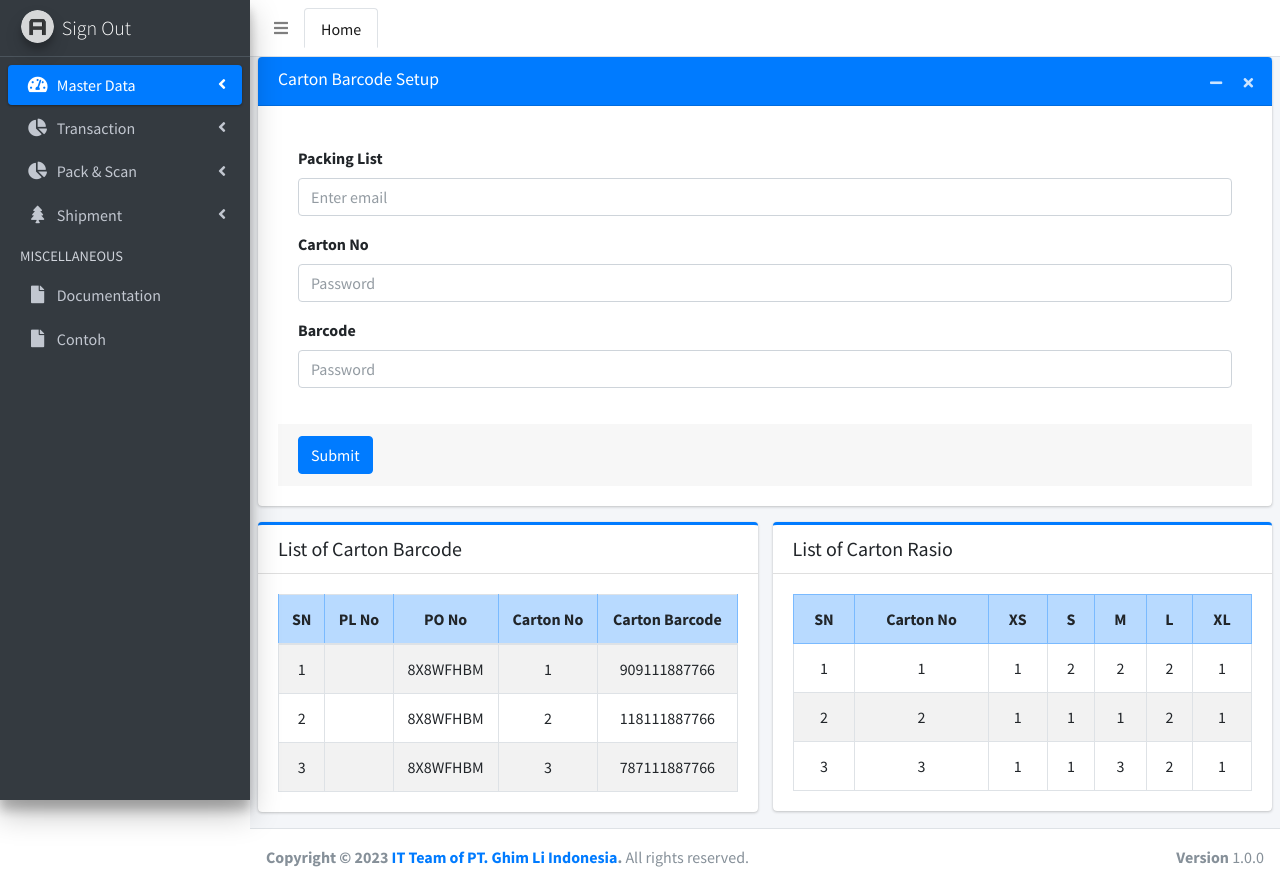
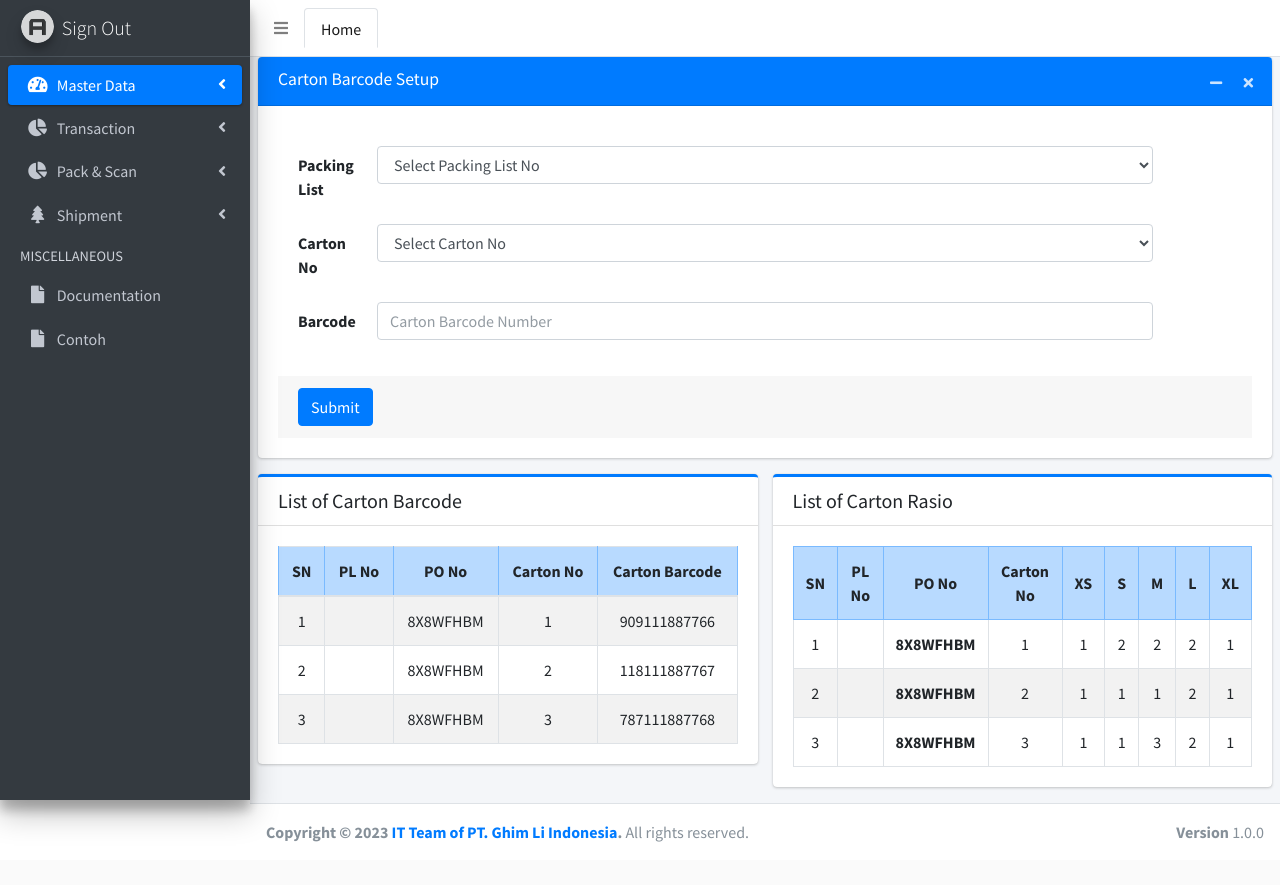
Before and after one commit to van-grafity/packing-codeigniter-app, a CodeIgniter 4 app: the page made by app/Views/carton/index.php in a window 1280 px wide. After the commit the page ends 842 px from the top, so only its background shows below. Run offline with PHP 8.4 and a stand-in for CodeIgniter, Linux system fonts and the light colour scheme; the template is opened without the code that fills it, so the values that code supplies are empty; some libraries are stand-ins or nearby versions.

Commit message:
update form carton barcode

```diff
--- a/app/Views/app-layout/template.php
+++ b/app/Views/app-layout/template.php
@@ -121,8 +121,7 @@
                             <ul class="nav nav-treeview">
                                 <li class="nav-item">
                                     <a href="../index.php/cartonbarcode" class="nav-link">
-                                        <i class="far fa-boxes-packing nav-icon"></i>
-                                        <i class="fa-solid fa-boxes-packing nav-icon"></i>
+                                        <i class="nav-icon fas fa-box-open"></i>
                                         <p>Carton Barcode & Rasio</p>
                                     </a>
                                 </li>
--- a/app/Views/carton/index.php
+++ b/app/Views/carton/index.php
@@ -21,19 +21,43 @@
             </div>
             <!-- /.card-header -->
             <div class="card-body">
-                <form>
+                <form class="form-horizontal">
                     <div class="card-body">
-                        <div class="form-group">
-                            <label for="exampleInputEmail1">Packing List</label>
-                            <input type="text" class="form-control" id="exampleInputEmail1" placeholder="Enter email">
+                        <div class="form-group row">
+                            <label for="packinglistnumber" class="col-sm-1 col-form-label">Packing List</label>
+                            <div class="col-sm-10">
+                                <select class="form-control packingListNumber" style="width: 100%;">
+                                    <option selected="selected">Select Packing List No</option>
+                                    <option>PL-GLA-001</option>
+                                    <option>PL-GLA-002</option>
+                                    <option>PL-GLA-003</option>
+                                    <option>PL-GLA-004</option>
+                                    <option>PL-GLA-005</option>
+                                    <option>PL-GLA-006</option>
+                                    <option>PL-GLA-007</option>
+                                </select>
+                            </div>
                         </div>
-                        <div class="form-group">
-                            <label for="exampleInputPassword1">Carton No</label>
-                            <input type="text" class="form-control" id="exampleInputPassword1" placeholder="Password">
+                        <div class="form-group row">
+                            <label for="carton_number" class="col-sm-1 col-form-label">Carton No</label>
+                            <div class="col-sm-10">
+                                <select class="form-control packingListNumber" style="width: 100%;">
+                                    <option selected="selected">Select Carton No</option>
+                                    <option>1</option>
+                                    <option>2</option>
+                                    <option>3</option>
+                                    <option>4</option>
+                                    <option>5</option>
+                                    <option>6</option>
+                                    <option>7</option>
+                                </select>
+                            </div>
                         </div>
-                        <div class="form-group">
-                            <label for="exampleInputPassword1">Barcode</label>
-                            <input type="text" class="form-control" id="exampleInputPassword1" placeholder="Password">
+                        <div class="form-group row">
+                            <label for="barcodenumber" class="col-sm-1 col-form-label">Barcode</label>
+                            <div class="col-sm-10">
+                                <input type="text" class="form-control" id="InputBarcodeNumber" placeholder="Carton Barcode Number">
+                            </div>
                         </div>
                     </div>
                     <!-- /.card-body -->
@@ -76,14 +100,14 @@
                                 <td class="text-center align-middle" scope="col"></td>
                                 <td class="text-center align-middle" scope="col">8X8WFHBM</td>
                                 <td class="text-center align-middle" scope="col">2</td>
-                                <td class="text-center align-middle" scope="col">118111887766</td>
+                                <td class="text-center align-middle" scope="col">118111887767</td>
                             </tr>
                             <tr>
                                 <td class="text-center align-middle" scope="col">3</td>
                                 <td class="text-center align-middle" scope="col"></td>
                                 <td class="text-center align-middle" scope="col">8X8WFHBM</td>
                                 <td class="text-center align-middle" scope="col">3</td>
-                                <td class="text-center align-middle" scope="col">787111887766</td>
+                                <td class="text-center align-middle" scope="col">787111887768</td>
                             </tr>
                         </table>
                     </div>
@@ -99,6 +123,8 @@
                         <table class="table table-bordered table-striped">
                             <tr class="table-primary">
                                 <th class="text-center align-middle" scope="col">SN</th>
+                                <th class="text-center align-middle" scope="col">PL No</th>
+                                <th class="text-center align-middle" scope="col">PO No</th>
                                 <th class="text-center align-middle" scope="col">Carton No</th>
                                 <th class="text-center align-middle" scope="col">XS</th>
                                 <th class="text-center align-middle" scope="col">S</th>
@@ -108,6 +134,8 @@
                             </tr>
                             <tr>
                                 <td class="text-center align-middle" scope="col">1</td>
+                                <th class="text-center align-middle" scope="col"></th>
+                                <th class="text-center align-middle" scope="col">8X8WFHBM</th>
                                 <td class="text-center align-middle" scope="col">1</td>
                                 <td class="text-center align-middle" scope="col">1</td>
                                 <td class="text-center align-middle" scope="col">2</td>
@@ -117,6 +145,8 @@
                             </tr>
                             <tr>
                                 <td class="text-center align-middle" scope="col">2</td>
+                                <th class="text-center align-middle" scope="col"></th>
+                                <th class="text-center align-middle" scope="col">8X8WFHBM</th>
                                 <td class="text-center align-middle" scope="col">2</td>
                                 <td class="text-center align-middle" scope="col">1</td>
                                 <td class="text-center align-middle" scope="col">1</td>
@@ -126,6 +156,8 @@
                             </tr>
                             <tr>
                                 <td class="text-center align-middle" scope="col">3</td>
+                                <th class="text-center align-middle" scope="col"></th>
+                                <th class="text-center align-middle" scope="col">8X8WFHBM</th>
                                 <td class="text-center align-middle" scope="col">3</td>
                                 <td class="text-center align-middle" scope="col">1</td>
                                 <td class="text-center align-middle" scope="col">1</td>
```
